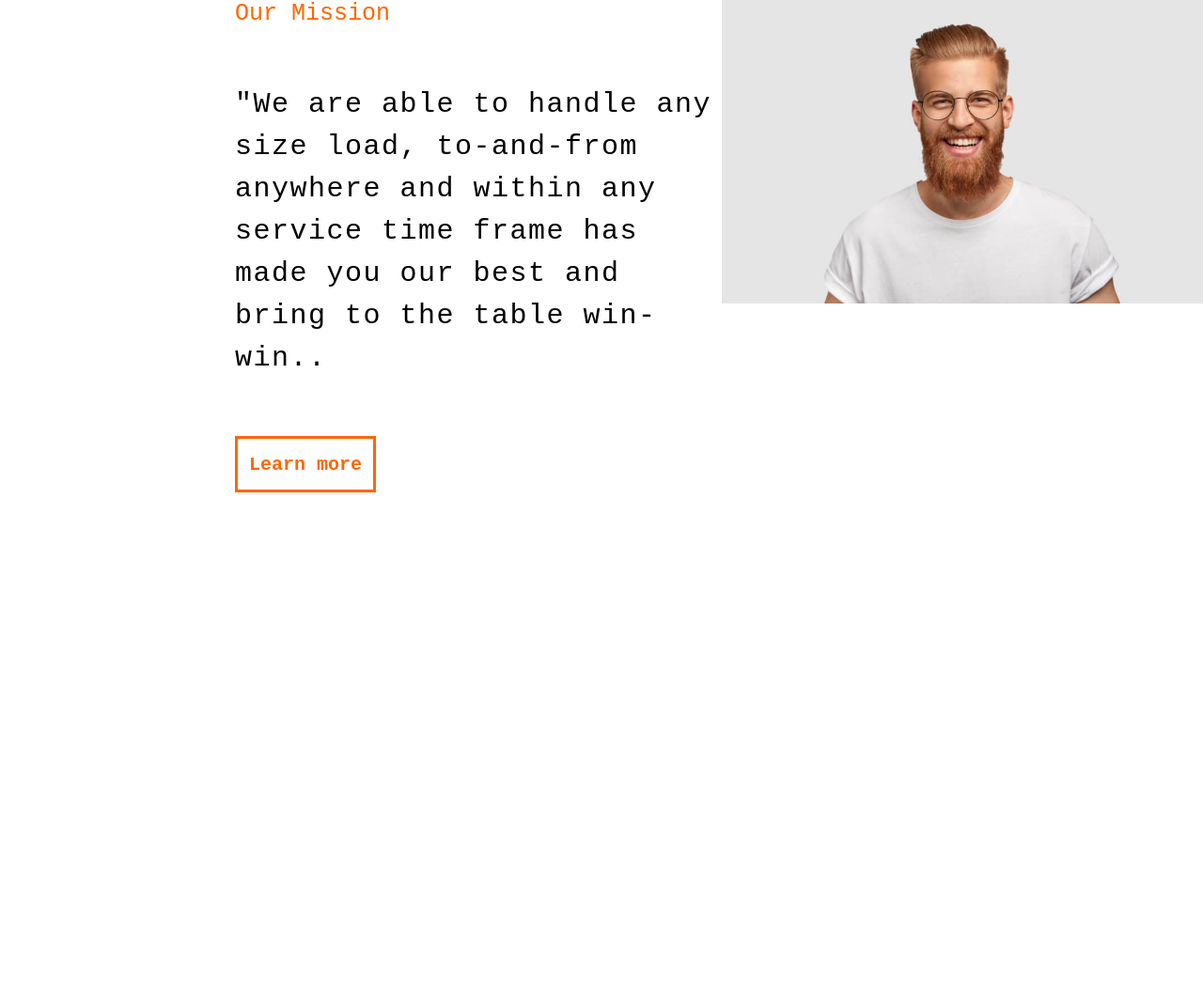
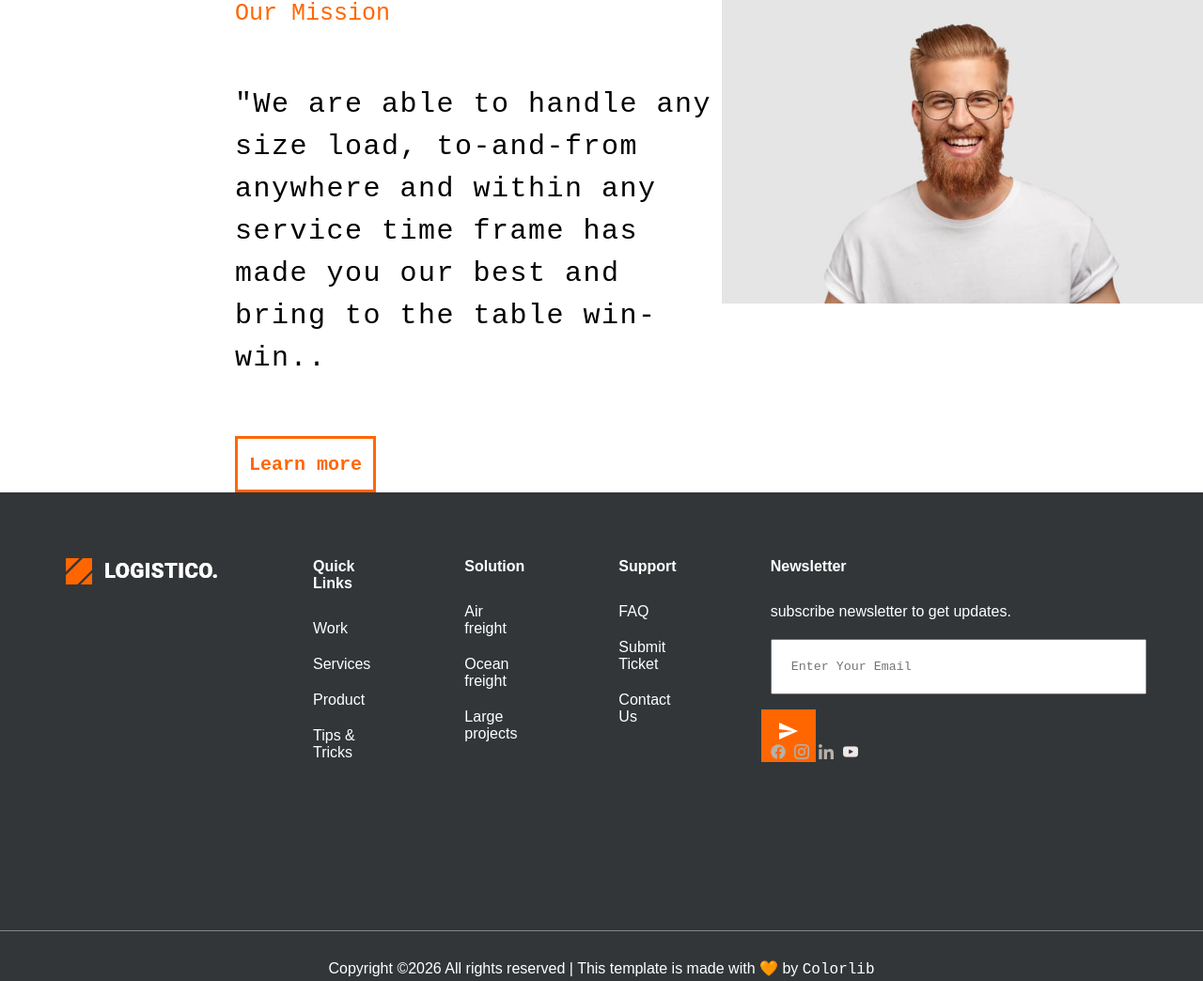
Before and after one commit to humblenzube03/Team-collaboration, a plain HTML site: page index.html in a window 1280 px wide. Shown: the whole page at 94% size. Before the commit the page ends 800 px from the top, so only its background shows below. Drawn offline with Linux system fonts and the light colour scheme.

Commit message:
created the footer section

```diff
--- a/index.html
+++ b/index.html
@@ -4,7 +4,7 @@
     <meta charset="UTF-8" />
     <meta name="viewport" content="width=device-width, initial-scale=1.0" />
     <title>Team-Collaboration</title>
-    <link rel="stylesheet" href="/style.css" />
+    <link rel="stylesheet" href="./style.css" />
   </head>
   <body>
     <section class="our-mission">
@@ -23,5 +23,59 @@
         </div>
       </div>
     </section>
+    <!-- footer Section -->
+    <section class="footer-section">
+      <div class="footer-flex">
+        <div class="footer-logo">
+          <img src="./images/logo2_footer.png" alt="footer Logo" />
+        </div>
+        <div class="footer-ul">
+          <h4>Quick Links</h4>
+          <ul>
+            <li>Work</li>
+            <li>Services</li>
+            <li>Product</li>
+            <li>Tips & Tricks</li>
+          </ul>
+        </div>
+        <div class="footer-ul">
+          <h4>Solution</h4>
+          <ul>
+            <li>Air freight</li>
+            <li>Ocean freight</li>
+            <li>Large projects</li>
+          </ul>
+        </div>
+        <div class="footer-ul">
+          <h4>Support</h4>
+          <ul>
+            <li>FAQ</li>
+            <li>Submit Ticket</li>
+            <li>Contact Us</li>
+          </ul>
+        </div>
+        <div class="footer-news-and-socials">
+          <h4>Newsletter</h4>
+          <p>subscribe newsletter to get updates.</p>
+          <div class="footer-flex-newsletter-input">
+            <input type="text" placeholder="Enter Your Email"/>
+            <a href="#"><img src="./images/Icon-send.svg" alt="Send Icon" /></a>
+          </div>
+          <div class="footer-flex-socials">
+            <img src="./images/facebook.png" alt="facebook" />
+            <img src="./images/instagram.png" alt="instagram" />
+            <img src="./images/linkedin.png" alt="linkedin" />
+            <img src="./images/youtube.png" alt="youtube" />
+          </div>
+        </div>
+      </div>
+      <div class="footer-with-love">
+        <div class="footer-hr"></div>
+        <p>
+          Copyright ©2026 All rights reserved | This template is made with 🧡 by
+          <span>Colorlib</span>
+        </p>
+      </div>
+    </section>
   </body>
 </html>
--- a/style.css
+++ b/style.css
@@ -60,3 +60,75 @@
   font-weight: 100;
   letter-spacing: 1.5px;
 }
+
+
+/*Footer Section*/
+.footer-section{
+  background-color: #323638;
+  height: 65vh;
+  color: white;
+  padding: 70px;
+}
+
+.footer-flex{
+  display: flex;
+  width: 100%;
+  gap: 100px;
+  margin-top: 0px;
+}
+
+.footer-ul{
+  margin-bottom: 160px;
+}
+
+
+.footer-ul h4{
+  margin-bottom: 30px;
+  font-family: sans-serif;
+}
+
+.footer-ul li{
+  list-style: none;
+  margin-bottom: 20px;
+  font-family: sans-serif;
+}
+
+.footer-news-and-socials h4{
+  font-family: sans-serif;
+  margin-bottom: 30px;
+}
+
+.footer-news-and-socials p{
+  font-family: sans-serif;
+  margin-bottom: 20px;
+}
+
+.footer-news-and-socials input{
+  width: 400px;
+  padding: 20px;
+  margin-bottom: 30px;
+}
+
+.footer-news-and-socials a{
+  border: 1px solid #f60;
+  background-color: #f60;
+  padding: 18px;
+  margin-left: -10px;
+}
+
+.footer-with-love{
+  width: 100%;
+}
+
+.footer-hr{
+  width: 1300px;
+  height: 1px;
+  background-color: rgb(134, 134, 134);
+  justify-self: center;
+  margin-bottom: 30px;
+}
+
+.footer-with-love p{
+  font-family: sans-serif;
+  justify-self: center;
+}
```
Also changed, not shown: images/Icon-send.svg (added), images/facebook.png (added), images/instagram.png (added), images/linkedin.png (added), images/logo2_footer.png (added), images/youtube.png (added).
